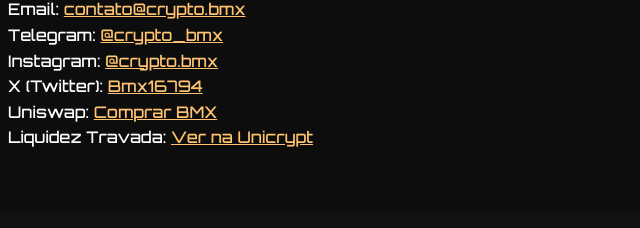
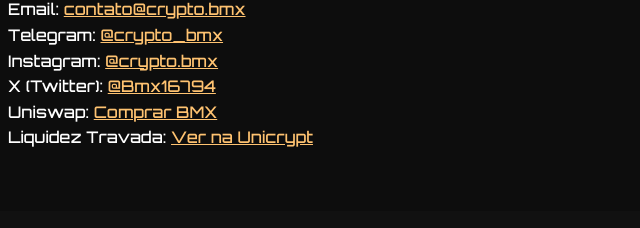
Before and after one commit to macena666/cryptobmx-site, a plain HTML site: page index.html in a window 1280 px wide. Shown: the part 2012-2240 px from the top of the page, 202-842 px from the left. Drawn offline with nearby package versions, Linux system fonts and the light colour scheme.

Commit message:
Update index.html

```diff
--- a/index.html
+++ b/index.html
@@ -222,7 +222,7 @@
     <p>Email: <a href="mailto:contatocrypto.bmx@gmail.com">contato@crypto.bmx</a></p>
     <p>Telegram: <a href="https://t.me/crypto_bmx" target="_blank">@crypto_bmx</a></p>
     <p>Instagram: <a href="https://www.instagram.com/crypto.bmx" target="_blank">@crypto.bmx</a></p>
-    <p>X (Twitter): <a href="https://x.com/Bmx16794" target="_blank">Bmx16794</a></p>
+    <p>X (Twitter): <a href="https://x.com/Bmx16794" target="_blank">@Bmx16794</a></p>
     <p>Uniswap: <a href="https://app.uniswap.org/#/swap?chain=polygon&inputCurrency=USDT&outputCurrency=0x6e7E5834979100b84907b1F6aF0494897D399652" target="_blank">Comprar BMX</a></p>
     <p>Liquidez Travada: <a href="https://app.uncx.network/lockers/token/chain/137/address/0x6e7e5834979100b84907b1f6af0494897d399652" target="_blank">Ver na Unicrypt</a></p>
   </section>
```
